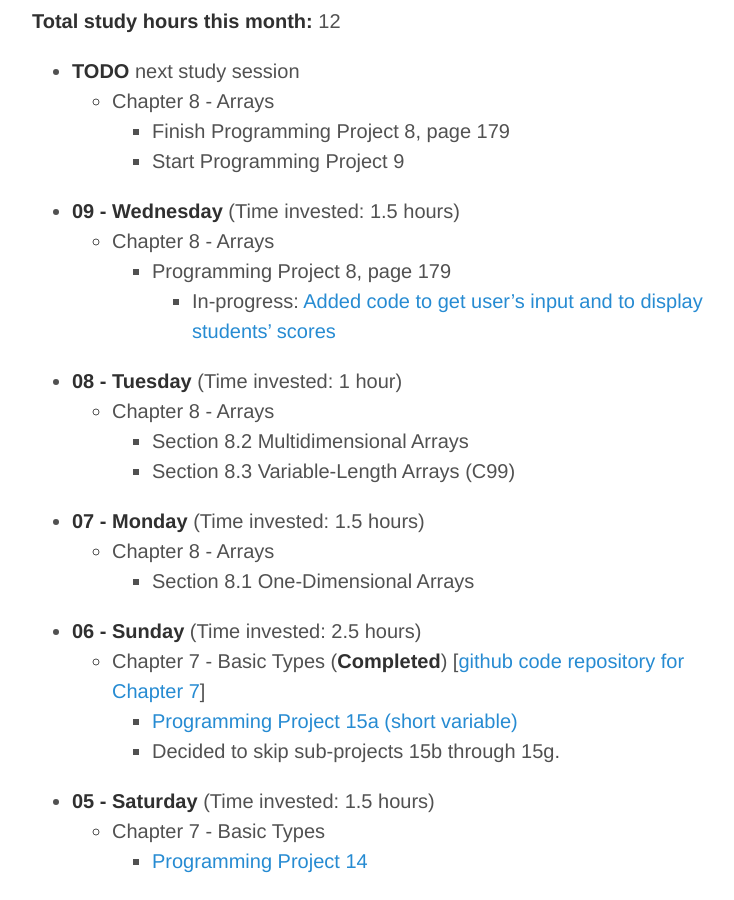
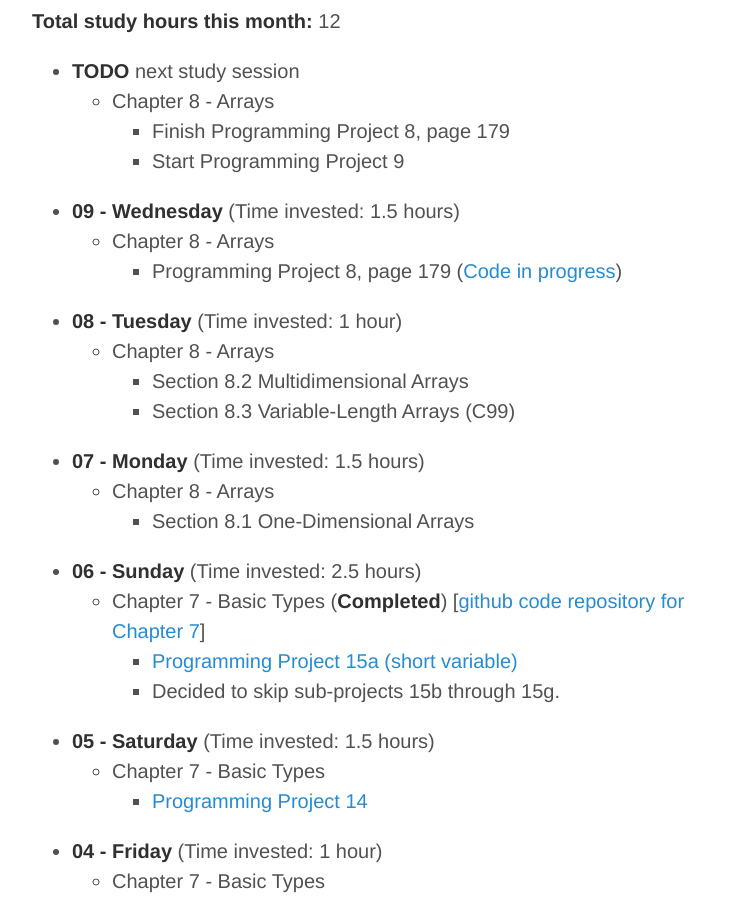
Before and after one commit to raywritescode/raywritescode.github.io, a Jekyll site: the page built from studylog.md, in a window 1280 px wide and 900 px high, scrolled down 487 px. Shown: the whole window, without its empty margins (248-982 px from the left). Built offline with Jekyll 4.4.1, drawn with Linux system fonts in a browser that asks for light colours; Markdown is read by kramdown in place of the engine named in the settings.

Commit message:
Updated studylog.md - Study session (1.5 hours) Wednesday 2015-12-09

```diff
--- a/studylog.md
+++ b/studylog.md
@@ -20,8 +20,7 @@ The C source code written during these study sessions are available at [github.c
 
 * **09 - Wednesday** (Time invested: 1.5 hours)
    - Chapter 8 - Arrays
-      * Programming Project 8, page 179
-          * In-progress: [Added code to get user's input and to display students' scores](https://github.com/raywritescode/cpma2/blob/2b8d48a5e8cf07e6247712b162645cac5540b524/ch08/c8p08.c)
+      * Programming Project 8, page 179 ([Code in progress](https://github.com/raywritescode/cpma2/blob/2b8d48a5e8cf07e6247712b162645cac5540b524/ch08/c8p08.c))
 
 * **08 - Tuesday** (Time invested: 1 hour)
   - Chapter 8 - Arrays
```
